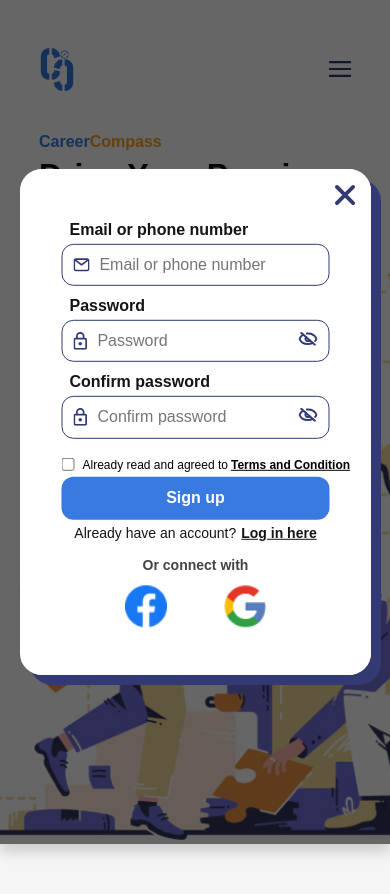
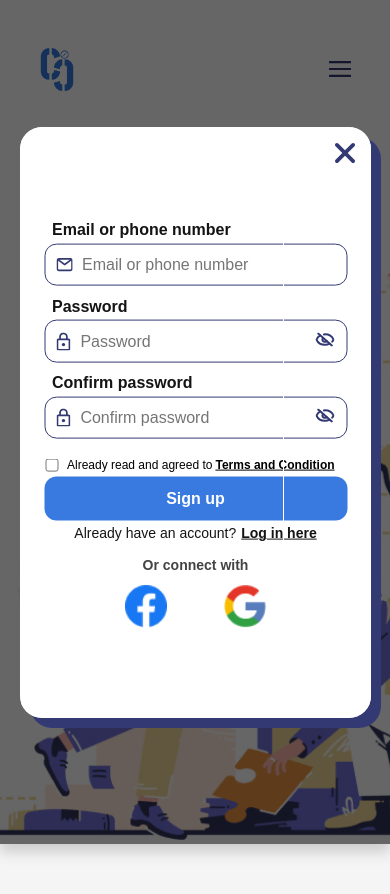
Before and after one commit to zxilverHub/CareerCompass, a React (Vite) app: page / in a window 390 px wide. Shown: the top 894 px of the page. Built offline with nearby package versions, Linux system fonts and the light colour scheme.

Commit message:
fixed sign up sapcing

```diff
--- a/src/landingpage/landingpage.css
+++ b/src/landingpage/landingpage.css
@@ -823,3 +823,9 @@
     }
 
 }
+
+@media (max-width: 400px) {
+    .registration-container {
+        height: 70% !important;
+    }
+}
--- a/src/landingpage/signup.css
+++ b/src/landingpage/signup.css
@@ -3,7 +3,7 @@
     user-select: none;
     width: 100%;
     height: 100%;
-    padding: 10%;
+    padding: 1rem;
     transform: translateX(-500px);
 
     animation: sign-up-entry ease-in .3s forwards;
@@ -107,4 +107,14 @@
             width: 100% !important;
         }
     }
+
+    .terms-and-condition-label {
+        font-size: .65rem;
+        /* flex-direction: column;
+        align-items: start; */
+
+        span {
+            font-size: .6rem;
+        }
+    }
 }
```
